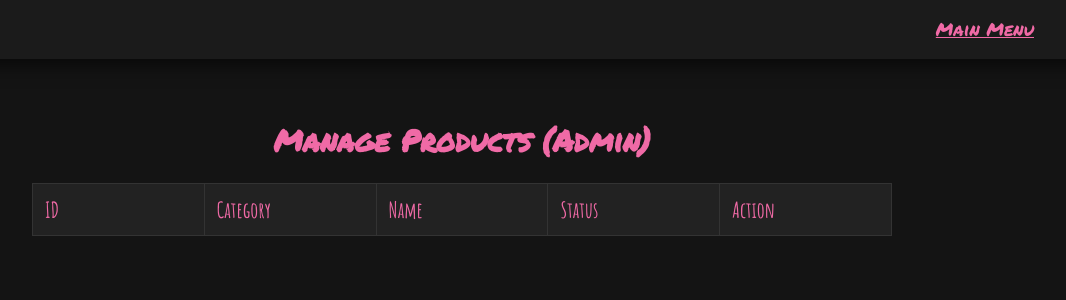
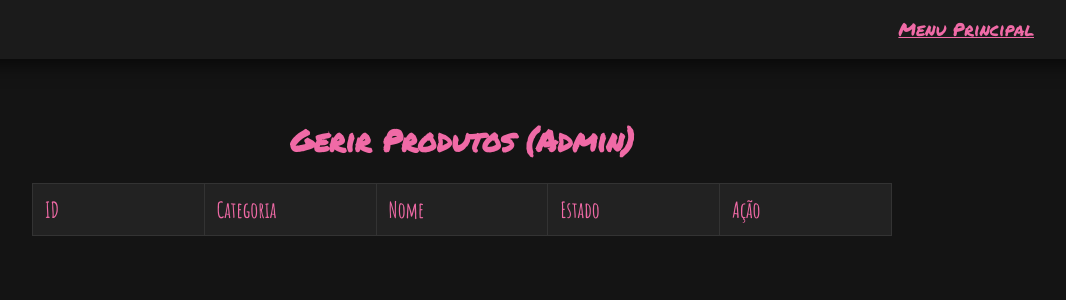
Before and after one commit to martimsa/pap-att, a PHP site: page /admin_products.php in a window 1280 px wide. Shown: the top 300 px of the page, without its empty margins (178-1244 px from the left). Run offline with PHP 8.4, Linux system fonts and the light colour scheme; the visitor is signed in with stand-in values (Sample User, id 1); data that the repository does not hold is empty.

Commit message:
Revert "site todo em inglês"
This reverts commit c5a61b549f7523e4c77a08b4d522703a4ce92434.

```diff
--- a/admin_products.php
+++ b/admin_products.php
@@ -15,12 +15,12 @@ $prods = $pdo->query("SELECT p.*, c.name as cname FROM products p JOIN categorie
     <meta charset="UTF-8">
     <meta name="viewport" content="width=device-width, initial-scale=1.0"> <link rel="stylesheet" href="style.css">
     <link href="https://fonts.googleapis.com/css2?family=Amatic+SC:wght@400;700&family=Permanent+Marker&family=Roboto:wght@300;400;700&display=swap" rel="stylesheet"/>
-    <title>Admin Products</title>
+    <title>Admin Produtos</title>
 </head>
 <body>
     <header>
         <nav class="nav-bar" style="justify-content:flex-end; padding: 1rem 3rem;">
-            <a href="index.php" style="color:#f06aa6; font-size:18px; margin-right:20px;">Main Menu</a>
+            <a href="index.php" style="color:#f06aa6; font-size:18px; margin-right:20px;">Menu Principal</a>
             <div class="mobile-menu-icon">
                 <button onclick="menuShow()">
                     <img class="icon" src="imagens/menu_white_36dp.svg" />
@@ -29,26 +29,26 @@ $prods = $pdo->query("SELECT p.*, c.name as cname FROM products p JOIN categorie
         </nav>
         <div class="mobile-menu">
             <ul>
-                <li class="nav-item"><a href="index.php" class="nav-link">Main Menu</a></li>
-                <li class="nav-item"><a href="logout.php" class="nav-link">Logout</a></li>
+                <li class="nav-item"><a href="index.php" class="nav-link">Menu Principal</a></li>
+                <li class="nav-item"><a href="logout.php" class="nav-link">Sair</a></li>
             </ul>
         </div>
     </header>
 
     <div class="admin-container">
-        <h2>Manage Products (Admin)</h2>
+        <h2>Gerir Produtos (Admin)</h2>
         <table class="responsive-table">
             <thead>
-                <tr><th>ID</th><th>Category</th><th>Name</th><th>Status</th><th>Action</th></tr>
+                <tr><th>ID</th><th>Categoria</th><th>Nome</th><th>Estado</th><th>Ação</th></tr>
             </thead>
             <tbody>
             <?php foreach($prods as $p): ?>
             <tr>
                 <td data-label="ID"><?= $p['id'] ?></td>
-                <td data-label="Category"><?= $p['cname'] ?></td>
-                <td data-label="Name"><?= $p['name'] ?></td>
-                <td data-label="Status"><span class="status-tag <?= $p['is_active']?'status-online':'status-offline' ?>"><?= $p['is_active']?'ONLINE':'OFFLINE' ?></span></td>
-                <td data-label="Action"><a href="?toggle=<?= $p['id'] ?>" class="action-link btn-pedir" style="font-size:14px; padding: 6px 12px;">Toggle Status</a></td>
+                <td data-label="Categoria"><?= $p['cname'] ?></td>
+                <td data-label="Nome"><?= $p['name'] ?></td>
+                <td data-label="Estado"><span class="status-tag <?= $p['is_active']?'status-online':'status-offline' ?>"><?= $p['is_active']?'ONLINE':'OFFLINE' ?></span></td>
+                <td data-label="Ação"><a href="?toggle=<?= $p['id'] ?>" class="action-link btn-pedir" style="font-size:14px; padding: 6px 12px;">Trocar Estado</a></td>
             </tr>
             <?php endforeach; ?>
             </tbody>
--- a/login.php
+++ b/login.php
@@ -43,7 +43,7 @@ if ($_SERVER['REQUEST_METHOD'] === 'POST') {
             <label>Password:</label><input type="password" name="p" required>
             <button type="submit">Login</button>
         </form>
-        <p class="register-text">Don't have an account? <a href="registo.php">Register</a>.</p>
+        <p class="register-text">Without an account? <a href="registo.php">Register</a>.</p>
         <p class="register-text"><a href="index.php">Back to Menu</a></p>
     </div>
 <?php include 'footer.php'; ?>
--- a/registo.php
+++ b/registo.php
@@ -20,7 +20,7 @@ if ($_SERVER['REQUEST_METHOD'] === 'POST') {
         $hash = password_hash($pw, PASSWORD_DEFAULT);
         $code = strval(mt_rand(100000, 999999));
 
-        $pdo->prepare("INSERT INTO users (full_name, email, phone_number, username, password_hash, verification_code, is_verified, role) VALUES (?, ?, ?, ?, ?, ?, 0, 'customer')")
+        $pdo->prepare("INSERT INTO users (full_name, email, phone_number, username, password_hash, verification_code, is_verified) VALUES (?, ?, ?, ?, ?, ?, 0)")
             ->execute([$fn, $em, $ph, $us, $hash, $code]);
 
         $_SESSION['pending_uid'] = $pdo->lastInsertId();
@@ -52,7 +52,7 @@ if ($_SERVER['REQUEST_METHOD'] === 'POST') {
             <label>Confirm:</label><input type="password" name="confirm_password" required>
             <button type="submit">Register</button>
         </form>
-        <p class="register-text">Already have an account? <a href="login.php">Login</a>.</p>
+        <p class="register-text">Already have an account? <a href="login.php">Login.</a></p>
     </div>
     <script>
         document.getElementById('regForm').addEventListener('submit', function(e){
--- a/remove_cart.php
+++ b/remove_cart.php
@@ -2,7 +2,7 @@
 session_start();
 if(isset($_GET['idx']) && isset($_SESSION['cart'][$_GET['idx']])) {
     unset($_SESSION['cart'][$_GET['idx']]);
-    // Re-index the array to prevent issues
+    // Reorganiza os índices do array
     $_SESSION['cart'] = array_values($_SESSION['cart']);
 }
 header('Location: cart.php');
```
Also changed, not shown: add_to_cart.php (+8 -8 lines), cart.php (+6 -6 lines), confirm_phone.php (+6 -14 lines), index.php (+16 -16 lines), staff_orders.php (+9 -9 lines).
